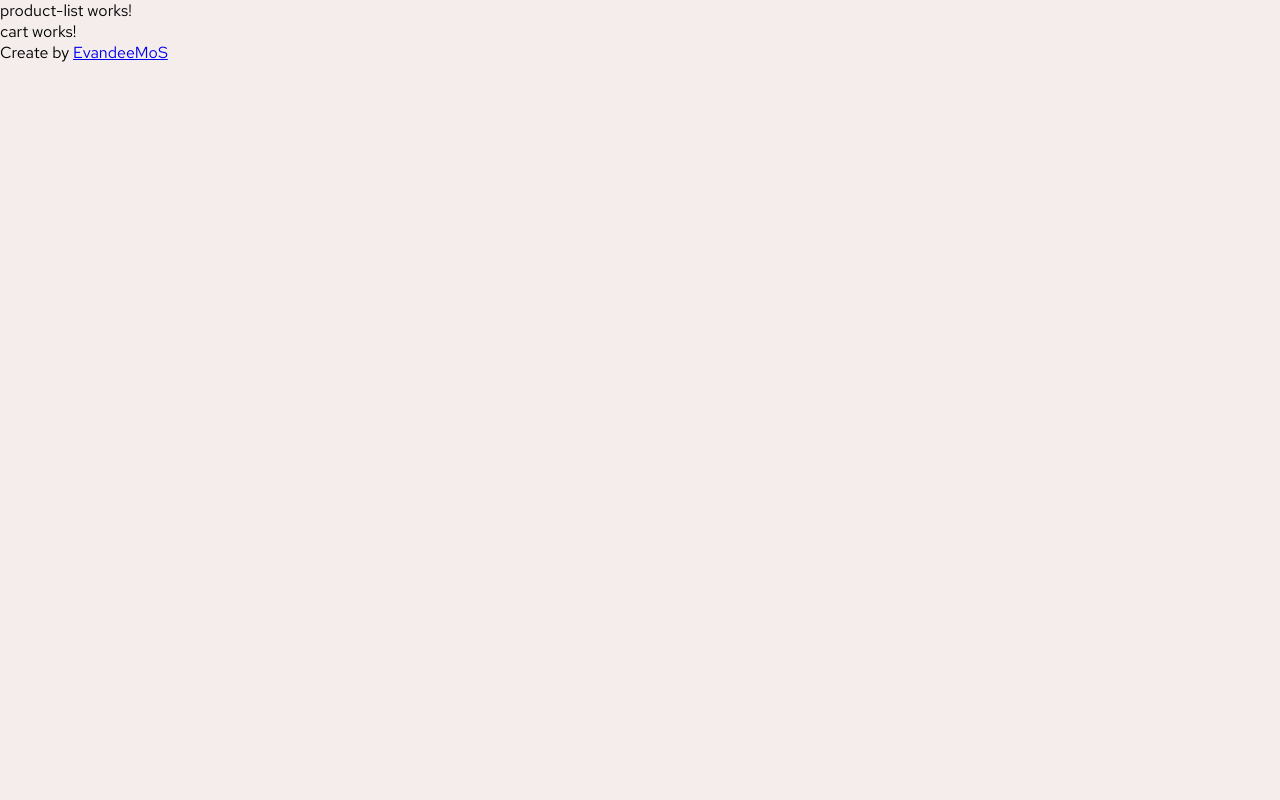
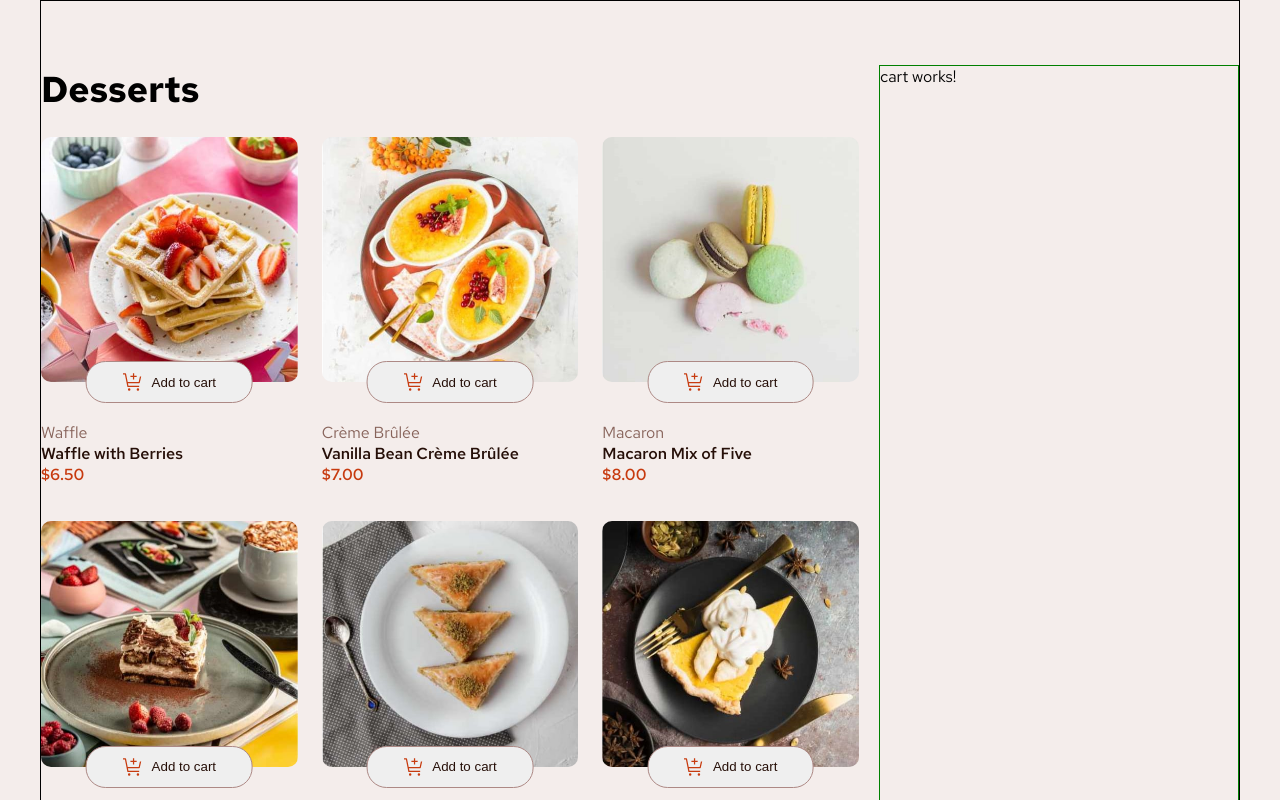
Before and after one commit to EvandeeMoS/product-list-with-cart, an Angular app: page / in a window 1280 px wide. Shown: the top 800 px of the page. Built offline with nearby package versions, Linux system fonts and the light colour scheme.

Commit message:
feat: add product list component and product service

```diff
--- a/src/app/app.component.css
+++ b/src/app/app.component.css
@@ -0,0 +1,22 @@
+.main-app {
+    width: 100%;
+    max-width: 1200px;
+    min-height: 100vh;
+    margin: 0 auto;
+    padding-top: 6.4rem;
+    display: flex;
+    gap: 2rem;
+    border: 1px solid black;
+}
+
+.product-list {
+    width: 100%;
+    max-width: 90rem;
+}
+
+.side-content {
+    border: 1px solid green;
+    min-width: 20rem;
+    width: 100%;
+    max-width: 36rem;
+}
--- a/src/app/app.component.html
+++ b/src/app/app.component.html
@@ -1,6 +1,6 @@
 <main class="main-app">
-  <app-product-list></app-product-list>
-  <aside>
+  <app-product-list class="product-list" listTitle="Desserts"></app-product-list>
+  <aside class="side-content">
     <app-cart></app-cart>
   </aside>
 </main>
--- a/src/app/product-list/product-list.component.css
+++ b/src/app/product-list/product-list.component.css
@@ -0,0 +1,64 @@
+.list-title {
+    margin-bottom: 2.4rem;
+    font-size: 3.6rem;
+}
+
+.list {
+    width: 100%;
+    overflow: hidden;
+    display: grid;
+    grid-template-columns: repeat(3, 1fr);
+    gap: 3.6rem 2.4rem;
+    list-style: none;
+    position: relative;
+}
+
+.button-img-container {
+    position: relative;
+    margin-bottom: 4rem;
+}
+
+.product-img {
+    display: block;
+    width: 100%;
+    height: auto;
+    border-radius: 1rem;
+    z-index: 0;
+}
+
+.add-cart-btn {
+    width: 100%;
+    max-width: 65%;
+    padding: 1rem;
+    position: absolute;
+    transform: translate(-50%, -50%);
+    top: 100%;
+    left: 50%;
+    z-index: 1;
+    display: flex;
+    align-items: center;
+    justify-content: center;
+    gap: 0.8rem;
+    border: 1px solid hsl(7, 20%, 60%);
+    border-radius: 2rem;
+    font-weight: 500;
+    color: hsl(14, 65%, 9%);
+}
+
+.add-cart-btn:hover {
+    border: 1px solid hsl(14, 86%, 42%);
+}
+
+.product-category {
+    color: hsl(12, 20%, 44%);
+}
+
+.product-name {
+    font-weight: 500;
+    color: hsl(14, 65%, 9%);
+}
+
+.product-price {
+    font-weight: 500;
+    color: hsl(14, 86%, 42%);
+}
--- a/src/app/product-list/product-list.component.html
+++ b/src/app/product-list/product-list.component.html
@@ -1 +1,16 @@
-<p>product-list works!</p>
+<h2 class="list-title">{{listTitle}}</h2>
+
+<ul class="list">
+    <li class="product-card" *ngFor="let item of productList">
+        <div class="button-img-container">
+            <img class="product-img" [src]="item.image.desktop" alt="">
+            <button class="add-cart-btn">
+                <img src="/assets/images/icon-add-to-cart.svg" alt="">
+                <span>Add to cart</span>
+            </button>
+        </div>
+        <p class="product-category">{{item.category}}</p>
+        <p class="product-name">{{item.name}}</p>
+        <p class="product-price">{{item.price | currency}}</p>
+    </li>
+</ul>
--- a/src/app/product-list/product-list.component.ts
+++ b/src/app/product-list/product-list.component.ts
@@ -1,12 +1,20 @@
-import { Component } from '@angular/core';
+import { Component, Input, Inject } from '@angular/core';
+import { NgFor, CurrencyPipe } from '@angular/common';
+import { ProductService } from '../product.service';
+import { Product } from './product.type';
 
 @Component({
   selector: 'app-product-list',
   standalone: true,
-  imports: [],
+  imports: [ NgFor, CurrencyPipe ],
   templateUrl: './product-list.component.html',
   styleUrl: './product-list.component.css'
 })
 export class ProductListComponent {
+  @Input() listTitle: string = '';
+  productList: Product[] = [];
 
+  constructor(private productService: ProductService) {
+    this.productList = this.productService.getAllProducts();
+  }
 }
--- /dev/null
+++ b/src/app/product.service.ts
@@ -0,0 +1,115 @@
+import { Injectable } from '@angular/core';
+import { Product } from './product-list/product.type';
+
+@Injectable({
+  providedIn: 'root'
+})
+export class ProductService {
+  protected productList: Product[] = [
+    {
+      "image": {
+            "thumbnail": "/assets/images/image-waffle-thumbnail.jpg",
+            "mobile": "/assets/images/image-waffle-mobile.jpg",
+            "tablet": "/assets/images/image-waffle-tablet.jpg",
+            "desktop": "/assets/images/image-waffle-desktop.jpg"
+      },
+      "name": "Waffle with Berries",
+      "category": "Waffle",
+      "price": 6.50
+    },
+    {
+      "image": {
+          "thumbnail": "/assets/images/image-creme-brulee-thumbnail.jpg",
+          "mobile": "/assets/images/image-creme-brulee-mobile.jpg",
+          "tablet": "/assets/images/image-creme-brulee-tablet.jpg",
+          "desktop": "/assets/images/image-creme-brulee-desktop.jpg"
+      },
+      "name": "Vanilla Bean Crème Brûlée",
+      "category": "Crème Brûlée",
+      "price": 7.00
+    },
+    {
+      "image": {
+          "thumbnail": "/assets/images/image-macaron-thumbnail.jpg",
+          "mobile": "/assets/images/image-macaron-mobile.jpg",
+          "tablet": "/assets/images/image-macaron-tablet.jpg",
+          "desktop": "/assets/images/image-macaron-desktop.jpg"
+      },
+      "name": "Macaron Mix of Five",
+      "category": "Macaron",
+      "price": 8.00
+    },
+    {
+      "image": {
+          "thumbnail": "/assets/images/image-tiramisu-thumbnail.jpg",
+          "mobile": "/assets/images/image-tiramisu-mobile.jpg",
+          "tablet": "/assets/images/image-tiramisu-tablet.jpg",
+          "desktop": "/assets/images/image-tiramisu-desktop.jpg"
+      },
+      "name": "Classic Tiramisu",
+      "category": "Tiramisu",
+      "price": 5.50
+    },
+    {
+      "image": {
+          "thumbnail": "/assets/images/image-baklava-thumbnail.jpg",
+          "mobile": "/assets/images/image-baklava-mobile.jpg",
+          "tablet": "/assets/images/image-baklava-tablet.jpg",
+          "desktop": "/assets/images/image-baklava-desktop.jpg"
+      },
+      "name": "Pistachio Baklava",
+      "category": "Baklava",
+      "price": 4.00
+    },
+    {
+      "image": {
+          "thumbnail": "/assets/images/image-meringue-thumbnail.jpg",
+          "mobile": "/assets/images/image-meringue-mobile.jpg",
+          "tablet": "/assets/images/image-meringue-tablet.jpg",
+          "desktop": "/assets/images/image-meringue-desktop.jpg"
+      },
+      "name": "Lemon Meringue Pie",
+      "category": "Pie",
+      "price": 5.00
+    },
+    {
+      "image": {
+          "thumbnail": "/assets/images/image-cake-thumbnail.jpg",
+          "mobile": "/assets/images/image-cake-mobile.jpg",
+          "tablet": "/assets/images/image-cake-tablet.jpg",
+          "desktop": "/assets/images/image-cake-desktop.jpg"
+      },
+      "name": "Red Velvet Cake",
+      "category": "Cake",
+      "price": 4.50
+    },
+    {
+      "image": {
+          "thumbnail": "/assets/images/image-brownie-thumbnail.jpg",
+          "mobile": "/assets/images/image-brownie-mobile.jpg",
+          "tablet": "/assets/images/image-brownie-tablet.jpg",
+          "desktop": "/assets/images/image-brownie-desktop.jpg"
+      },
+      "name": "Salted Caramel Brownie",
+      "category": "Brownie",
+      "price": 4.50
+    },
+    {
+      "image": {
+          "thumbnail": "/assets/images/image-panna-cotta-thumbnail.jpg",
+          "mobile": "/assets/images/image-panna-cotta-mobile.jpg",
+          "tablet": "/assets/images/image-panna-cotta-tablet.jpg",
+          "desktop": "/assets/images/image-panna-cotta-desktop.jpg"
+      },
+      "name": "Vanilla Panna Cotta",
+      "category": "Panna Cotta",
+      "price": 6.50
+    }
+  ];
+
+  constructor() { };
+
+  public getAllProducts(): Product[] {
+    return this.productList;
+  }
+}
--- a/src/styles.css
+++ b/src/styles.css
@@ -1,6 +1,7 @@
 @font-face {
     font-family: "RedHatText";
-    src: url(/public/assets/fonts/RedHatText-VariableFont_wght.ttf),
+    src: url(/assets/fonts/RedHatText-VariableFont_wght.ttf),
+            url(../public/assets/fonts/RedHatText-VariableFont_wght.ttf),
             url(../public/assets/fonts/RedHatText-VariableFont_wght.ttf);
 }
 
```
Also changed, not shown: src/app/product-list/product.type.ts (added, +13 -0 lines), public/assets/data.json (renamed from src/data.json), 1 other file (tests, documents, lock files or other folders).
